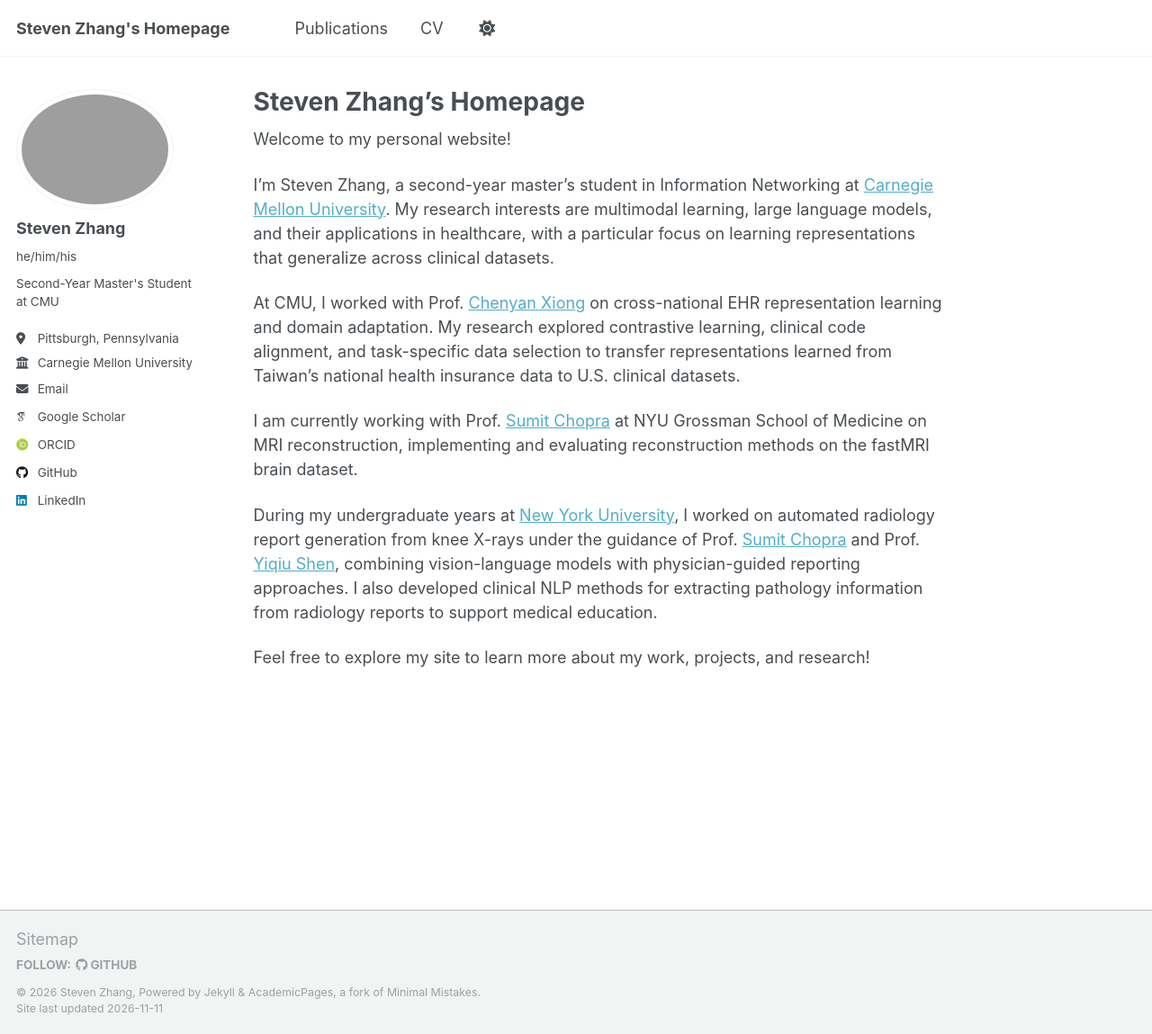
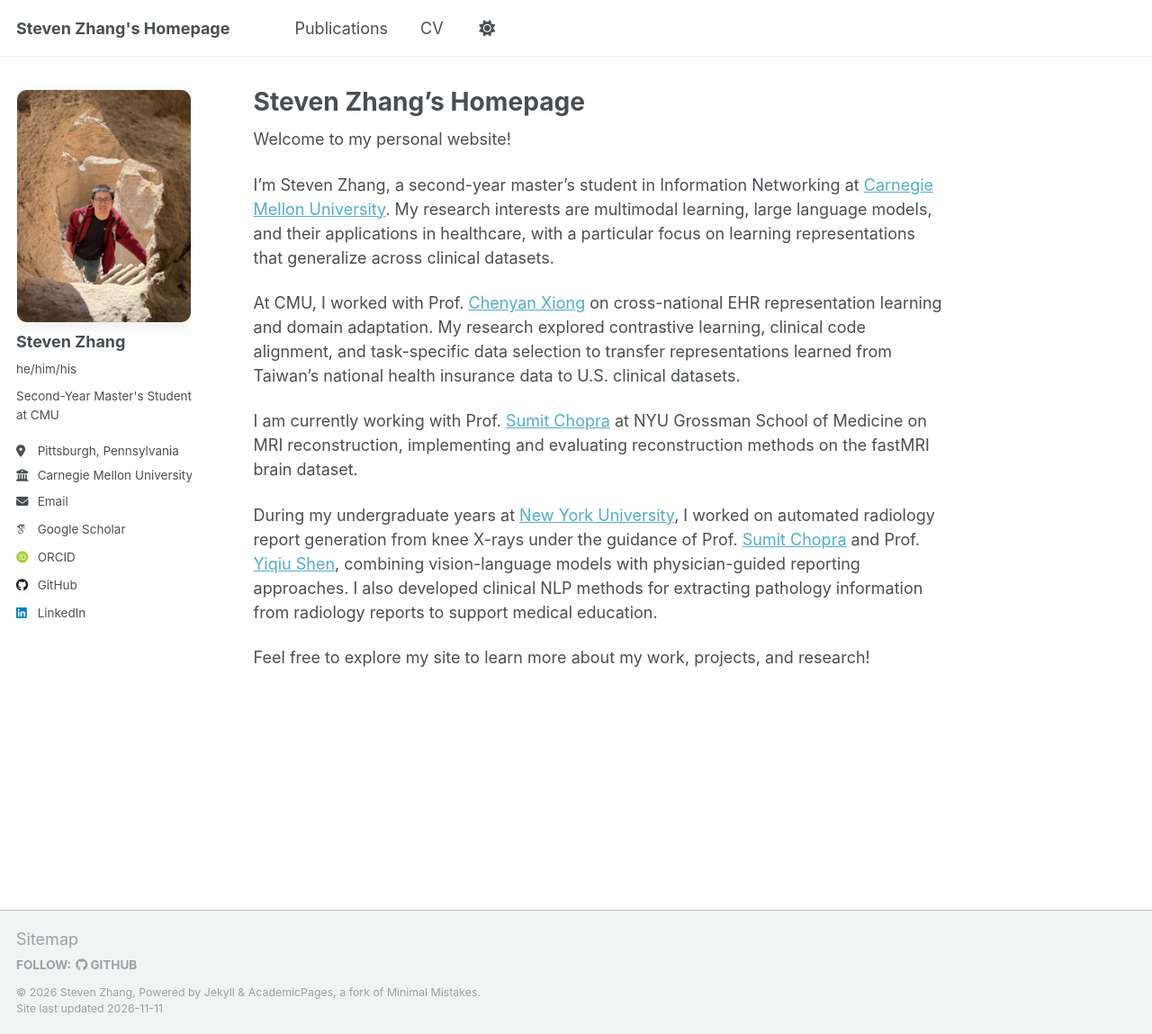
Before and after one commit to qingYzhang/qingYzhang.github.io, a Jekyll site: the page built from _pages/about.md, in a window 1280 px wide and 1149 px high. Shown: the whole window at 90% size. Built offline with Jekyll 4.4.1, drawn with Linux system fonts in a browser that asks for light colours; some web fonts are replaced.

Commit message:
Update homepage portrait and responsive photo frame

```diff
--- a/_config.yml
+++ b/_config.yml
@@ -22,7 +22,7 @@ repository               : "qingYzhang/qingYzhang.github.io"
 #               Additional customization can be done by editing /_includes/author-profile.html
 author:
   # Biographic information
-  avatar           : "Photo.jpg"
+  avatar           : "portrait.jpg"
   name             : "Steven Zhang"
   pronouns         : "he/him/his"# example: "she/her"
   bio              : "Second-Year Master's Student at CMU"
--- a/_includes/author-profile.html
+++ b/_includes/author-profile.html
@@ -8,9 +8,9 @@
 
   <div class="author__avatar">
     {% if author.avatar contains "://" %}
-    	<img src="{{ author.avatar }}" alt="{{ author.name }}">
+      <img src="{{ author.avatar }}" alt="{{ author.name }}">
     {% else %}
-    	<img src="{{ author.avatar | prepend: "/images/" | prepend: base_path }}" class="author__avatar" alt="{{ author.name }}">
+      <img src="{{ author.avatar | prepend: "/images/" | prepend: base_path }}" alt="{{ author.name }}">
     {% endif %}
   </div>
 
--- a/_sass/layout/_sidebar.scss
+++ b/_sass/layout/_sidebar.scss
@@ -83,23 +83,26 @@
 .author__avatar {
   display: table-cell;
   vertical-align: top;
-  width: 36px;
-  // set width only, for non-square avatars
-  // height: 36px;
+  width: 80px;
 
   @include breakpoint($large) {
     display: block;
-    width: auto;
-    height: auto;
+    width: 100%;
+    max-width: 220px;
   }
 
   img {
-    max-width: 175px;
-    border-radius: 50%;
+    display: block;
+    width: 80px;
+    height: auto;
+    aspect-ratio: auto;
+    object-fit: contain;
+    border-radius: 12px;
+    border: 1px solid var(--global-border-color);
+    box-shadow: 0 4px 14px rgba(#000, 0.08);
 
     @include breakpoint($large) {
-      padding: 5px;
-      border: 1px solid var(--global-border-color);
+      width: 100%;
     }
   }
 }
```
Also changed, not shown: images/portrait.jpg (added).
